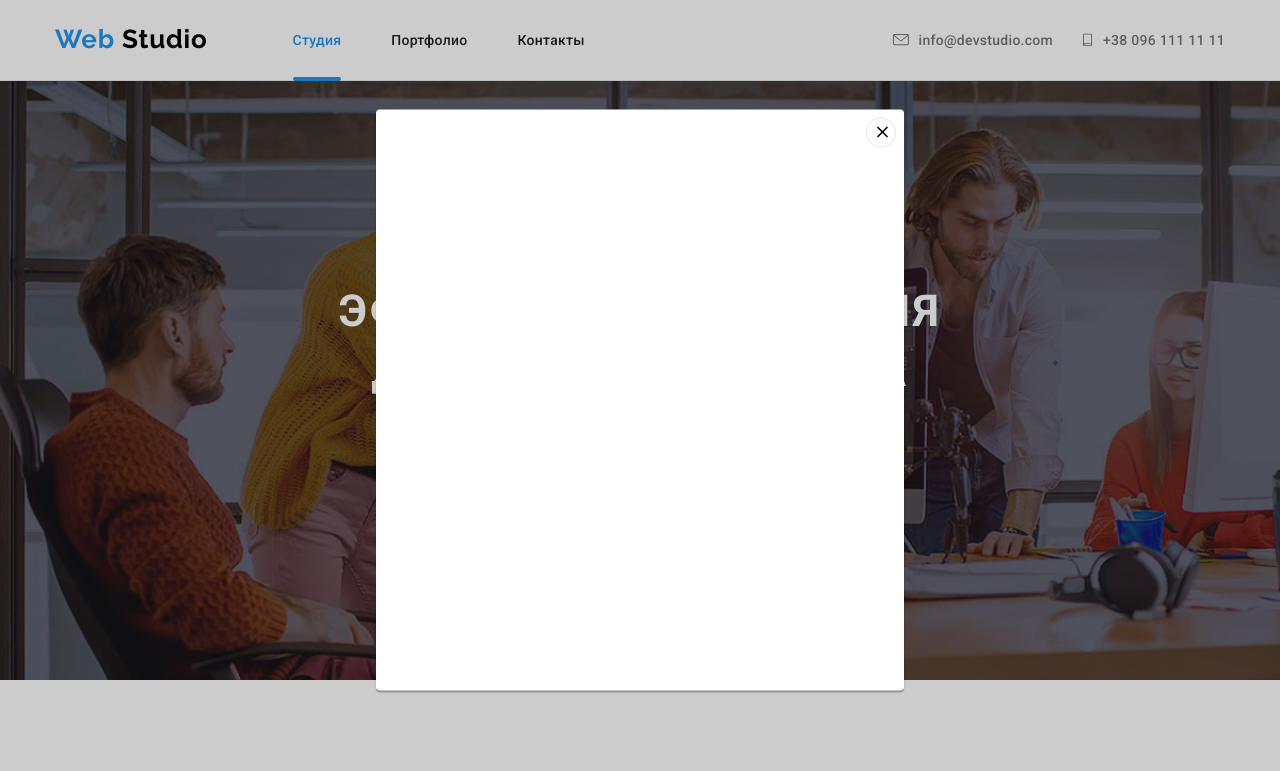
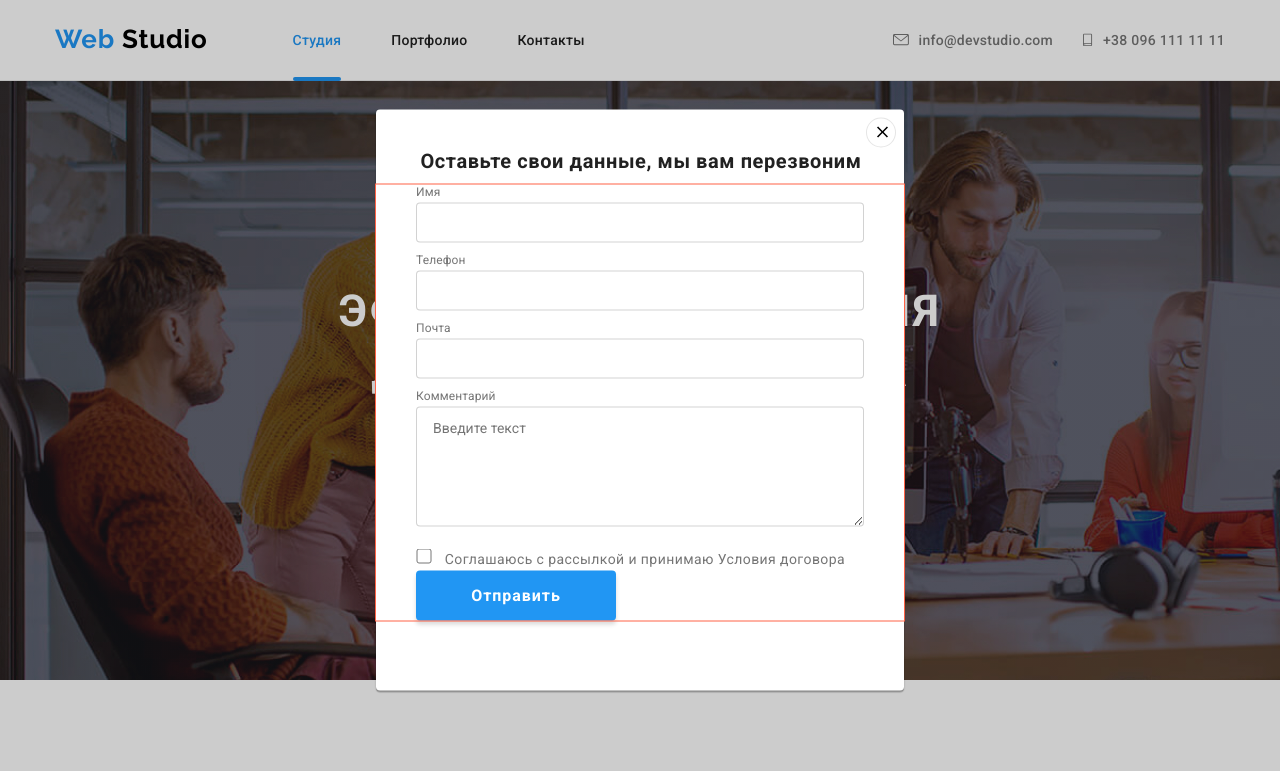
Before and after one commit to KasiaKosh/goit-markup-hw-06, a plain HTML site: page index.html in a window 1280 px wide. Both pictures are taken after a click on the button "Заказать услугу". Shown: the top 771 px of the page. Drawn offline with Linux system fonts and the light colour scheme.

Commit message:
add style form

```diff
--- a/css/styles.css
+++ b/css/styles.css
@@ -709,6 +709,8 @@ letter-spacing: 0.03em;
   display: block;
 }
 
+/*modal form*/
+
 .backdrop{
   position: fixed;
   top:0;
@@ -762,3 +764,112 @@ pointer-events: none;
   height: 18px;
   fill: currentColor;
 }
+
+form{
+  padding-left: 40px;
+  padding-right: 40px;
+  margin-top: 12px;
+  outline: 1px solid tomato;
+}
+
+.form-title{
+  margin-top: 40px;
+  margin-right: 39px;
+  margin-left: 41px;
+  margin-bottom: 0px;
+  font-style: normal;
+  font-weight: bold;
+  font-size: 20px;
+  line-height: 23px;
+  text-align: center;
+  letter-spacing: 0.03em;
+  color: var(--title-color);
+}
+
+.form-fild{
+  /*outline: 1px solid rgb(55, 24, 155);*/
+  margin-bottom: 10px;
+  display: flex;
+  flex-direction: column;
+}
+
+.form-fild label{
+  margin-bottom: 4px;
+  font-size: 12px;
+  line-height: 14px;
+  letter-spacing: 0.01em;
+}
+
+.form-fild input{
+  border: 1px solid rgba(33, 33, 33, 0.2);
+  box-sizing: border-box;
+  border-radius: 4px;
+  width: 448px;
+  height: 40px;
+}
+
+.form-comment {
+  display: flex;
+  flex-direction: column;
+  margin-bottom: 20px;
+}
+
+.form-comment label {
+  margin-bottom: 4px;
+  font-size: 12px;
+  line-height: 14px;
+  letter-spacing: 0.01em;
+}
+
+.form-comment textarea{
+  width: 448px;
+  height: 120px;
+  border: 1px solid rgba(33, 33, 33, 0.2);
+  box-sizing: border-box;
+  border-radius: 4px;
+  padding-top:12px;
+  padding-left: 16px;
+}
+
+.form-btn{
+  font-weight: 700;
+  font-size: 16px;
+  line-height: 1.875;
+  align-items: center;
+  text-align: center;
+  letter-spacing: 0.06em;
+  color: var(--white-color);
+  background: var(--accent-color);
+  box-shadow: 0px 4px 4px rgba(0, 0, 0, 0.15);
+  display: inline-block;
+  border-radius: 4px;
+  min-width: 200px;
+  padding: 10px 55px;
+  border: none;
+}
+.checkbox input[type='checkbox'] {
+  width: 16px;
+  height: 15px;
+}
+
+.checkbox label{
+  font-family: Roboto;
+font-style: normal;
+font-weight: normal;
+font-size: 14px;
+line-height: 24px;
+letter-spacing: 0.03em;
+color: var(--main-color);
+margin-left: 9px;
+/*display: flex;
+justify-content: center;*/
+}
+
+/*textarea{
+  resize: none;
+  width: 448px;
+  height: 120px;
+  border: 1px solid rgba(33, 33, 33, 0.2);
+  box-sizing: border-box;
+  border-radius: 4px;
+}*/
--- a/index.html
+++ b/index.html
@@ -65,14 +65,38 @@
         <button class="button-main" type="button" data-modal-open>Заказать услугу</button>
       </section>
 
+      <!--Модальное окно-->
       <div class="backdrop is-hidden" data-modal>
         <div class="modal">
-          <!-- <button data-modal-close>close</button> -->
             <button data-modal-close class="modal-close">
               <svg  class="modal-close-icon">
                 <use href="./images/sprite.svg#icon-close" width="18" height="18"></use>
               </svg>
             </button>
+            <h2 class="form-title">Оставьте свои данные, мы вам перезвоним</h2>
+            <form>
+              <div class="form-fild">
+              <label for="name">Имя</label>
+              <input type="text" name="user-name" id="name"/>
+              </div>
+              <div class="form-fild">
+              <label for="tel">Телефон</label>
+              <input type="tel" name="tel" id="tel"/>
+              </div>
+              <div class="form-fild">
+              <label for="email">Почта</label>
+              <input type="email" name="tel" id="email"/>
+              </div>
+              <div class="form-comment">
+                <label for="coment">Комментарий</label>
+                <textarea name="coment" id="coment" rows="none" placeholder="Введите текст"></textarea>
+              </div>
+              <div class="checkbox">
+              <input type="checkbox" name="contract" value="contract" id="contract"/>
+              <label for="contract">Соглашаюсь с рассылкой и принимаю Условия договора</label>
+              </div>
+              <button class="form-btn" type="submit">Отправить</button>
+            </form>
         </div>
       </div>
 
```
